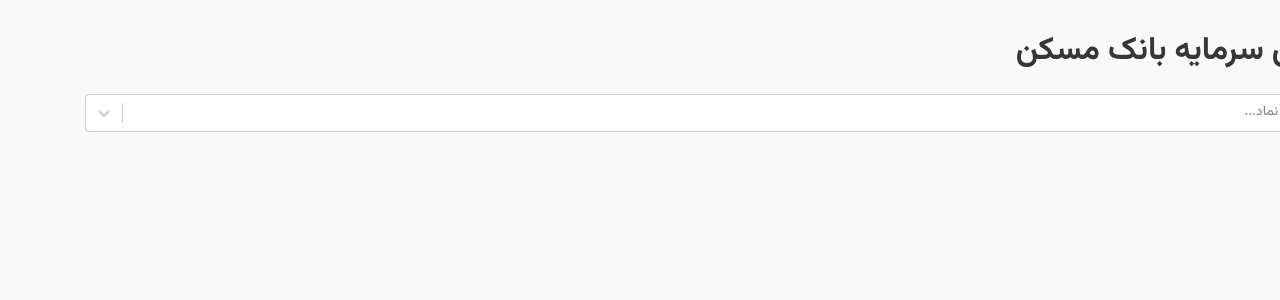
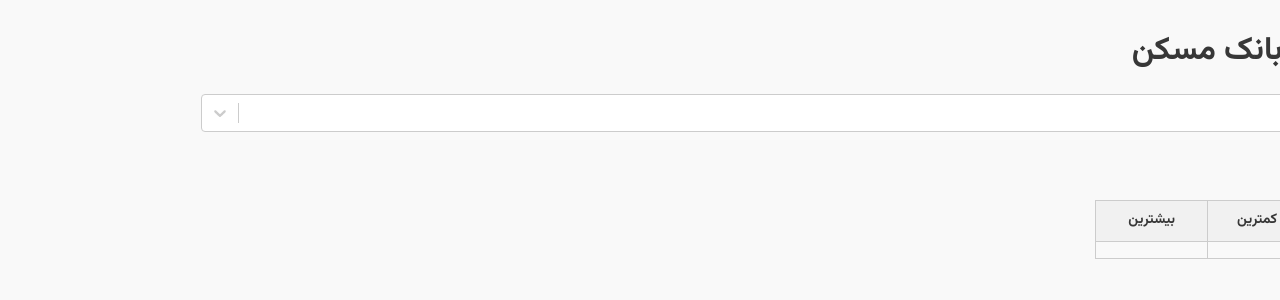
Before and after one commit to yousef-bigdeli/maskan-finance, a React (Create React App) app: page / in a window 1280 px wide. Shown: the top 300 px of the page. Built offline with nearby package versions, Linux system fonts and the light colour scheme; no server answers.

Commit message:
feat: Add dashboard content structure & base style

```diff
--- /dev/null
+++ b/src/components/Header/details/Details.jsx
@@ -0,0 +1,17 @@
+import IndexChart from "./IndexChart";
+import IndexTable from "./IndexTable";
+import styles from "./Details.module.scss";
+
+const Details = () => {
+  return (
+    <section className={styles.wrapper}>
+      <h2>شاخص کل</h2>
+      <div className={styles.row}>
+        <IndexTable />
+        <IndexChart />
+      </div>
+    </section>
+  );
+};
+
+export default Details;
--- /dev/null
+++ b/src/components/Header/details/Details.module.scss
@@ -0,0 +1,19 @@
+@import "../../../styles/responsive";
+
+.wrapper {
+  margin-top: 2rem;
+
+  .row {
+    margin-top: 1.2rem;
+    width: 100%;
+    display: flex;
+    justify-content: space-between;
+
+    @include responsive(phone-landscape) {
+      flex-direction: column-reverse;
+    }
+    @include responsive(phone-portrait) {
+      flex-direction: column-reverse;
+    }
+  }
+}
--- /dev/null
+++ b/src/components/Header/details/IndexChart.jsx
@@ -0,0 +1,11 @@
+import styles from "./IndexChart.module.scss";
+
+const IndexChart = () => {
+  return (
+    <div className={styles["indexChart-wrapper"]}>
+      <div>{/* ADD CHART */}</div>
+    </div>
+  );
+};
+
+export default IndexChart;
--- /dev/null
+++ b/src/components/Header/details/IndexChart.module.scss
@@ -0,0 +1,12 @@
+@import "../../../styles/responsive";
+
+.indexChart-wrapper {
+  width: 70%;
+
+  @include responsive(phone-landscape) {
+    width: 100%;
+  }
+  @include responsive(phone-portrait) {
+    width: 100%;
+  }
+}
--- /dev/null
+++ b/src/components/Header/details/IndexTable.jsx
@@ -0,0 +1,28 @@
+import styles from "./IndexTable.module.scss";
+
+const IndexTable = () => {
+  return (
+    <div className={styles["indexTable-wrapper"]}>
+      <table className={styles.table}>
+        <thead>
+          <tr>
+            <th>تاریخ</th>
+            <th>پایانی</th>
+            <th>کمترین</th>
+            <th>بیشترین</th>
+          </tr>
+        </thead>
+        <tbody>
+          <tr>
+            <td></td>
+            <td></td>
+            <td></td>
+            <td></td>
+          </tr>
+        </tbody>
+      </table>
+    </div>
+  );
+};
+
+export default IndexTable;
--- /dev/null
+++ b/src/components/Header/details/IndexTable.module.scss
@@ -0,0 +1,33 @@
+@import "../../../styles/responsive";
+
+.indexTable-wrapper {
+  width: 30%;
+  padding-left: 1.2rem;
+
+  @include responsive(phone-landscape) {
+    width: 100%;
+    padding: 0;
+    margin-top: 2rem;
+  }
+  @include responsive(phone-portrait) {
+    width: 100%;
+    padding: 0;
+    margin-top: 2rem;
+  }
+
+  .table {
+    width: 100%;
+    text-align: center;
+    border-collapse: collapse;
+
+    td,
+    th {
+      padding: 0.8rem 0.4rem;
+      border: 1px solid #ccc;
+    }
+
+    th {
+      background-color: #f1f1f1;
+    }
+  }
+}
--- a/src/container/Dashboard.jsx
+++ b/src/container/Dashboard.jsx
@@ -1,9 +1,11 @@
 import Header from "../components/Header/Header";
+import Details from "../components/Header/details/Details";
 
 const Dashboard = () => {
   return (
     <div>
       <Header />
+      <Details />
     </div>
   );
 };
```
